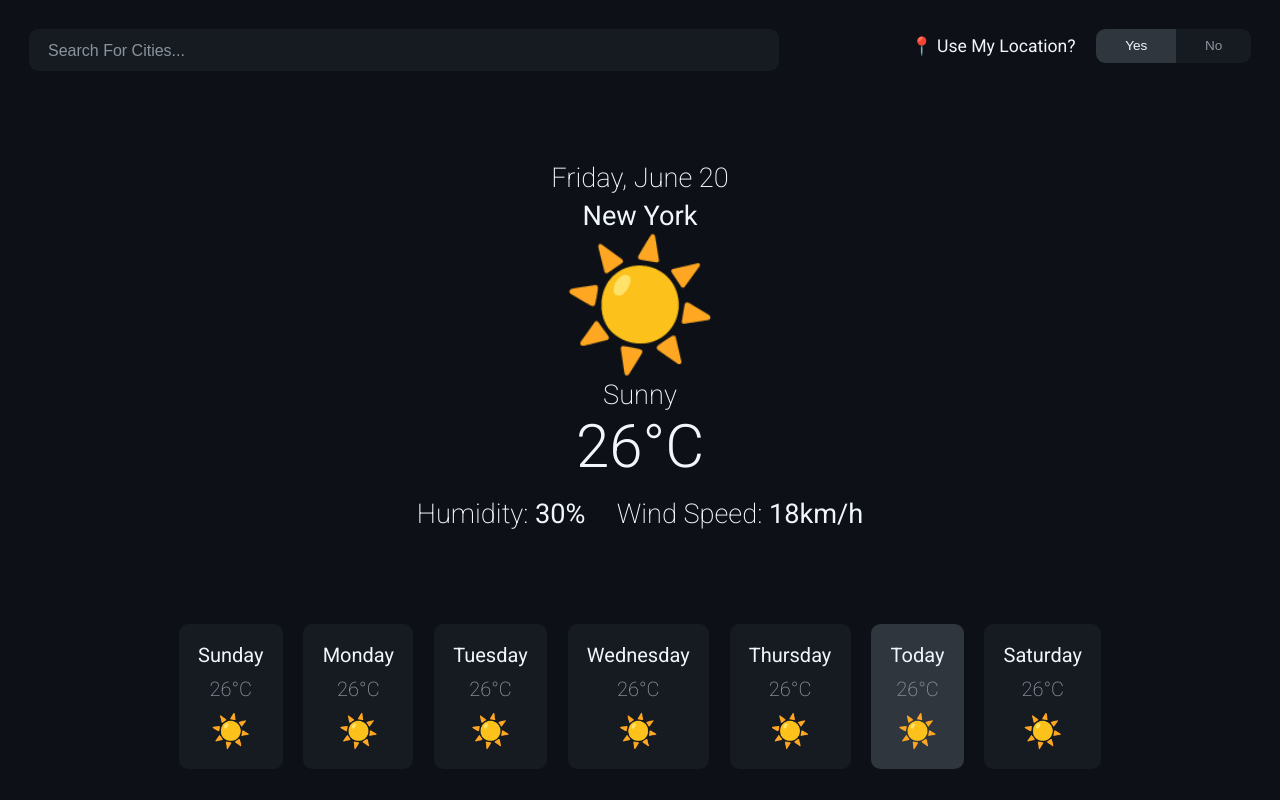
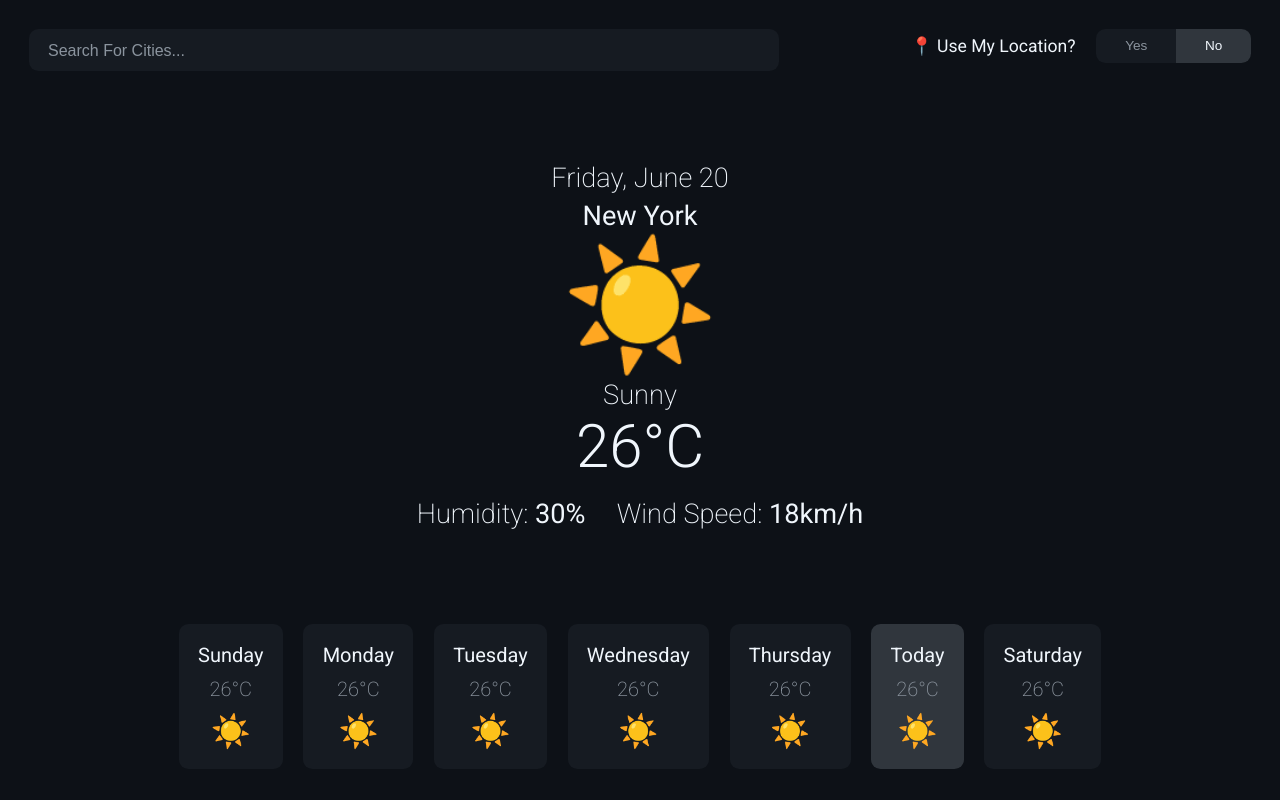
Before and after one commit to MorBuhbut-WebDev/Weather-App, a React (Vite) app: page / in a window 1280 px wide. Built offline with nearby package versions, Linux system fonts and the light colour scheme.

Commit message:
Added Feature: toggling user location

```diff
--- a/src/Components/App/App.jsx
+++ b/src/Components/App/App.jsx
@@ -2,7 +2,7 @@ import styles from "./App.module.css";
 import Header from "../Header/Header.jsx";
 import WeatherCard from "../WeatherCard/WeatherCard.jsx";
 import ForecastList from "../ForecastList/ForecastList.jsx";
-import { useMobileHeight } from "./Hooks.js";
+import { useMobileHeight } from "./App.hooks.js";
 
 export default function App() {
   useMobileHeight();
--- a/src/Components/Header/ToggleLoc/ToggleLoc.jsx
+++ b/src/Components/Header/ToggleLoc/ToggleLoc.jsx
@@ -1,19 +1,41 @@
 import styles from "./ToggleLoc.module.css";
+import { useState } from "react";
+import { handleToggleLocation } from "./ToggleLoc.utils";
+import { useLocationContext } from "../../../Context/LocationProvider/LocationProvider.jsx";
 
 export default function ToggleLoc() {
+  const [selectedOption, setSelectedOption] = useState("No");
+  const { setCurrentLocation } = useLocationContext();
+
   return (
     <div className={styles.locationWrapper}>
       <p className={styles.labelMessage}>📍 Use My Location?</p>
       <div className={styles.buttonsWrapper}>
         <button
-          className={`${styles.toggleBtn} ${styles.activeBtn}`}
+          className={
+            selectedOption === "Yes"
+              ? `${styles.toggleBtn} ${styles.activeBtn}`
+              : styles.toggleBtn
+          }
           aria-label="Approve Location Access"
+          onClick={() =>
+            handleToggleLocation(setSelectedOption, setCurrentLocation)
+          }
+          disabled={selectedOption === "Yes"}
         >
           Yes
         </button>
         <button
-          className={styles.toggleBtn}
+          className={
+            selectedOption === "No"
+              ? `${styles.toggleBtn} ${styles.activeBtn}`
+              : styles.toggleBtn
+          }
           aria-label="Decline Location Access"
+          onClick={() =>
+            handleToggleLocation(setSelectedOption, setCurrentLocation, false)
+          }
+          disabled={selectedOption === "No"}
         >
           No
         </button>
--- /dev/null
+++ b/src/Components/Header/ToggleLoc/ToggleLoc.utils.js
@@ -0,0 +1,18 @@
+import {
+  getUserLocation,
+  declineLocation,
+} from "../../../Context/LocationProvider/LocationProvider.utils.js";
+
+export function handleToggleLocation(
+  setSelectedOption,
+  setCurrentLocation,
+  isAproved = true
+) {
+  if (isAproved) {
+    getUserLocation().then((location) => setCurrentLocation(location));
+    setSelectedOption("Yes");
+  } else {
+    setCurrentLocation(declineLocation());
+    setSelectedOption("No");
+  }
+}
--- /dev/null
+++ b/src/Context/LocationProvider/LocationProvider.jsx
@@ -0,0 +1,19 @@
+import { createContext, useContext, useState } from "react";
+
+const LocationContext = createContext();
+
+export const useLocationContext = () => useContext(LocationContext);
+
+export default function LocationProvider({ children }) {
+  const [currentLocation, setCurrentLocation] = useState({
+    coords: null,
+    status: "Declined",
+    error: true,
+  });
+
+  return (
+    <LocationContext.Provider value={{ currentLocation, setCurrentLocation }}>
+      {children}
+    </LocationContext.Provider>
+  );
+}
--- /dev/null
+++ b/src/Context/LocationProvider/LocationProvider.utils.js
@@ -0,0 +1,25 @@
+export function getUserLocation() {
+  return new Promise((resolve) => {
+    navigator.geolocation.getCurrentPosition(
+      (position) => {
+        const lat = position.coords.latitude;
+        const lon = position.coords.longitude;
+        resolve({ coords: { lat, lon }, status: "Accepted", error: false });
+      },
+      undefined,
+      {
+        enableHighAccuracy: true, // GPS if available
+        timeout: 10000, // 10 seconds max wait
+        maximumAge: 0, // Don't use cached location
+      }
+    );
+  });
+}
+
+export function declineLocation() {
+  return {
+    coords: null,
+    status: "Declined",
+    error: true,
+  };
+}
--- a/src/main.jsx
+++ b/src/main.jsx
@@ -2,9 +2,12 @@ import { StrictMode } from "react";
 import { createRoot } from "react-dom/client";
 import "./main.css";
 import App from "./Components/App/App.jsx";
+import LocationProvider from "./Context/LocationProvider/LocationProvider.jsx";
 
 createRoot(document.getElementById("root")).render(
   <StrictMode>
-    <App />
+    <LocationProvider>
+      <App />
+    </LocationProvider>
   </StrictMode>
 );
```
Also changed, not shown: src/Components/App/App.hooks.js (renamed from src/Components/App/Hooks.js).
